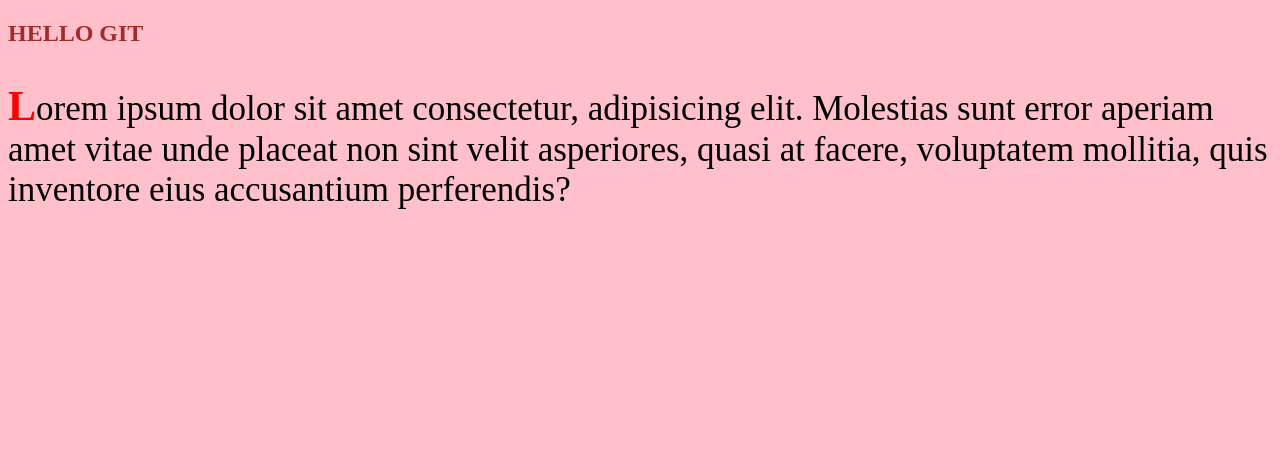
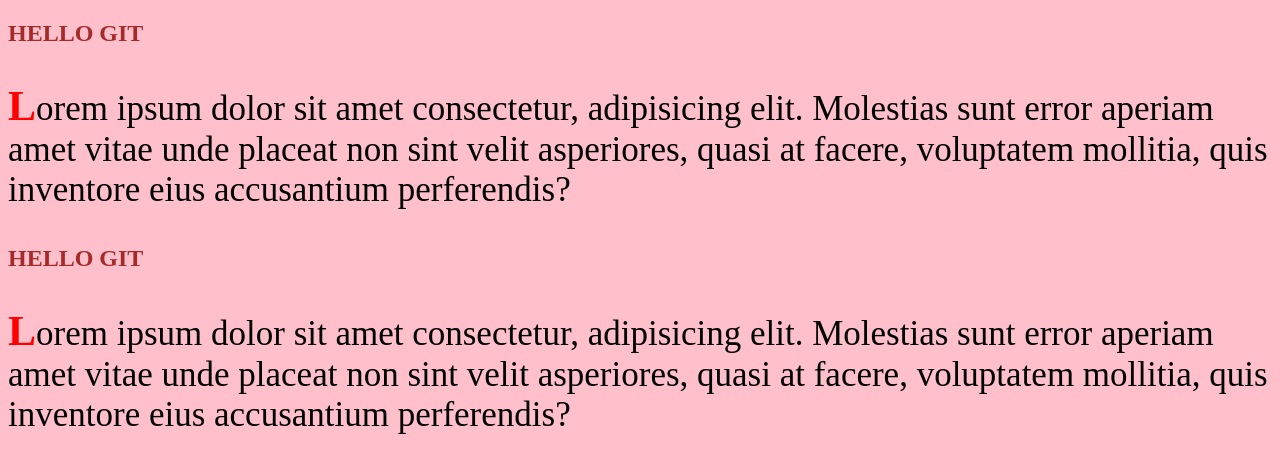
Before and after one commit to LAnMiv/gittest, a plain HTML site: page index.html in a window 1280 px wide. Drawn offline with Linux system fonts and the light colour scheme.

Commit message:
Ветка about и работа в ней

```diff
--- a/index.html
+++ b/index.html
@@ -11,6 +11,8 @@
     <div class="container">
         <h2>Hello Git</h2>
         <p>Lorem ipsum dolor sit amet consectetur, adipisicing elit. Molestias sunt error aperiam amet vitae unde placeat non sint velit asperiores, quasi at facere, voluptatem mollitia, quis inventore eius accusantium perferendis?</p>
+        <h2>Hello Git</h2>
+        <p>Lorem ipsum dolor sit amet consectetur, adipisicing elit. Molestias sunt error aperiam amet vitae unde placeat non sint velit asperiores, quasi at facere, voluptatem mollitia, quis inventore eius accusantium perferendis?</p>
     </div>
 </body>
 </html>
```
